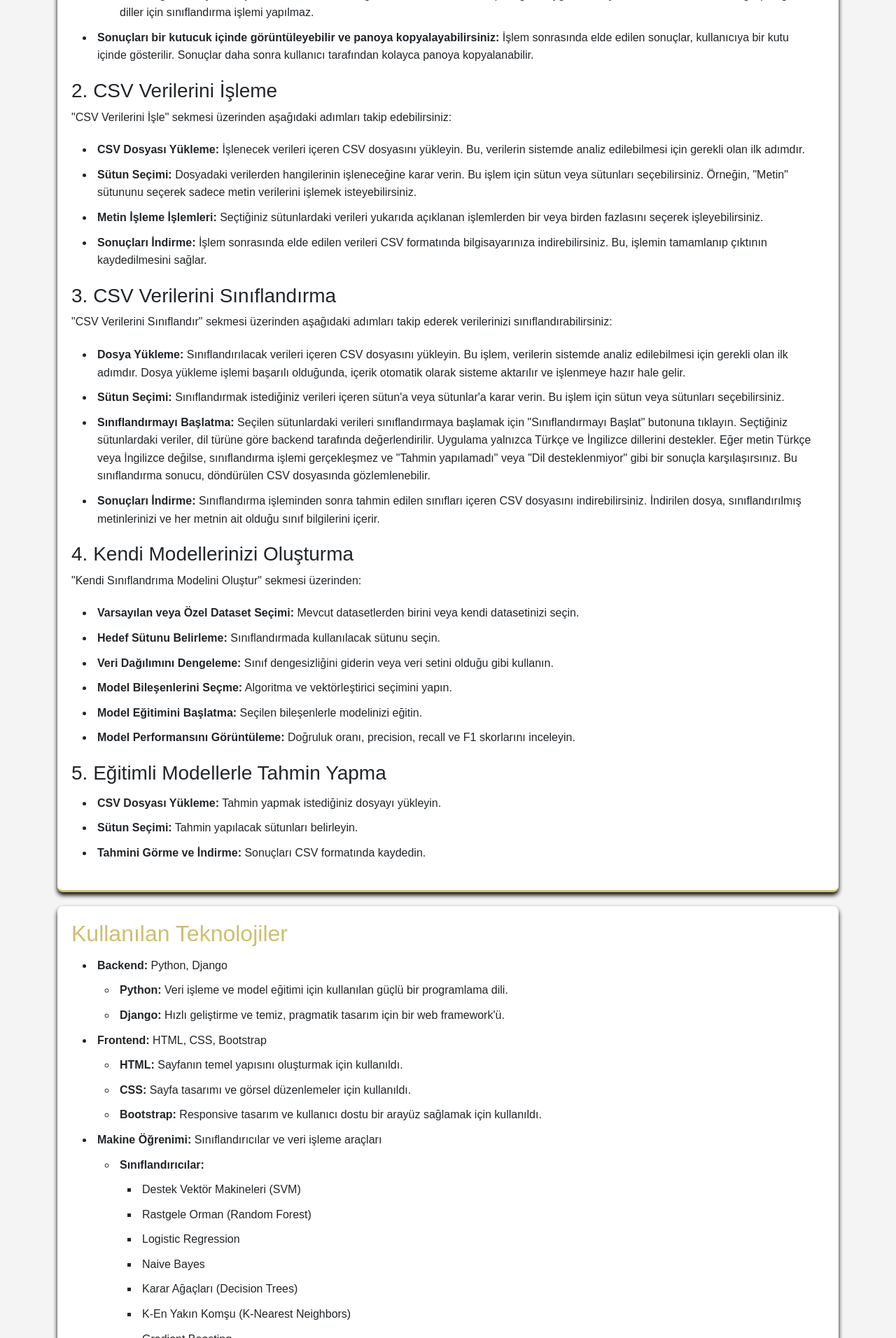
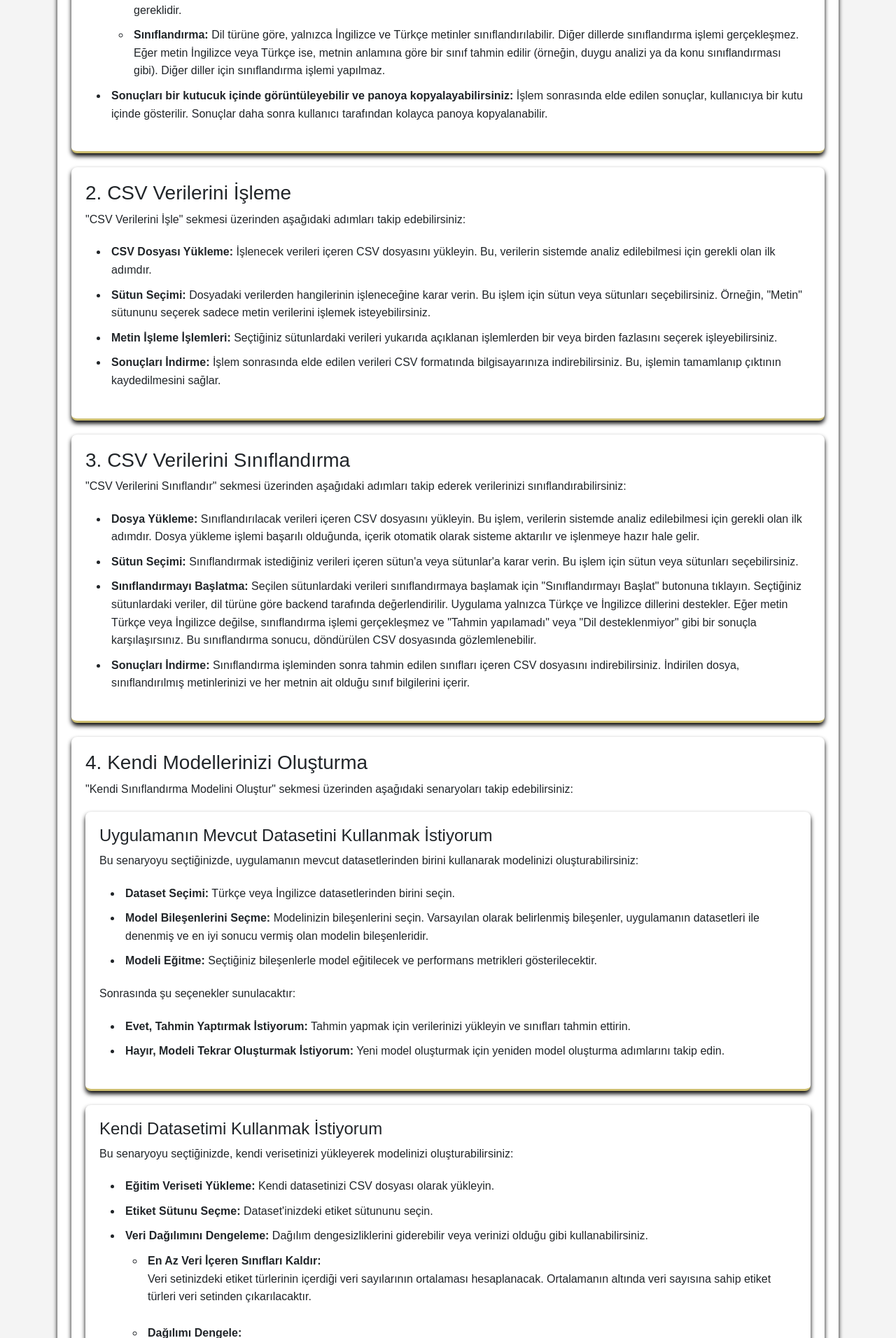
Before and after one commit to HUSEYINTUNGA/TextProcessorAndClassifierProject, a Django app: page /about/ in a window 1280 px wide. Shown: the part 2769-4681 px from the top of the page at 70% size. Run offline with Django 5.2, Linux system fonts and the light colour scheme; some libraries are stand-ins or nearby versions.

Commit message:
AboutMe.html sayfası geliştirildi.

```diff
--- a/TextProcessorAndClassifierApp/templates/AboutMe.html
+++ b/TextProcessorAndClassifierApp/templates/AboutMe.html
@@ -239,7 +239,7 @@
 
 <section>
     <h2>Kullanım Kılavuzu</h2>
-
+    <section>
         <h3>1. Metin İşleme</h3>
         <p>Ana sayfa üzerinden aşağıdaki işlemleri gerçekleştirebilirsiniz:</p>
         <ul>
@@ -256,7 +256,9 @@
             </ul>
             <li><strong>Sonuçları bir kutucuk içinde görüntüleyebilir ve panoya kopyalayabilirsiniz:</strong> İşlem sonrasında elde edilen sonuçlar, kullanıcıya bir kutu içinde gösterilir. Sonuçlar daha sonra kullanıcı tarafından kolayca panoya kopyalanabilir.</li>
         </ul>
+    </section>
 
+    <section>
         <h3>2. CSV Verilerini İşleme</h3>
         <p>"CSV Verilerini İşle" sekmesi üzerinden aşağıdaki adımları takip edebilirsiniz:</p>
         <ul>
@@ -265,7 +267,9 @@
             <li><strong>Metin İşleme İşlemleri:</strong> Seçtiğiniz sütunlardaki verileri yukarıda açıklanan işlemlerden bir veya birden fazlasını seçerek işleyebilirsiniz.</li>
             <li><strong>Sonuçları İndirme:</strong> İşlem sonrasında elde edilen verileri CSV formatında bilgisayarınıza indirebilirsiniz. Bu, işlemin tamamlanıp çıktının kaydedilmesini sağlar.</li>
         </ul>
+    </section>
 
+    <section>
         <h3>3. CSV Verilerini Sınıflandırma</h3>
         <p>"CSV Verilerini Sınıflandır" sekmesi üzerinden aşağıdaki adımları takip ederek verilerinizi sınıflandırabilirsiniz:</p>
         <ul>
@@ -274,24 +278,56 @@
             <li><strong>Sınıflandırmayı Başlatma:</strong> Seçilen sütunlardaki verileri sınıflandırmaya başlamak için "Sınıflandırmayı Başlat" butonuna tıklayın. Seçtiğiniz sütunlardaki veriler, dil türüne göre backend tarafında değerlendirilir. Uygulama yalnızca Türkçe ve İngilizce dillerini destekler. Eğer metin Türkçe veya İngilizce değilse, sınıflandırma işlemi gerçekleşmez ve "Tahmin yapılamadı" veya "Dil desteklenmiyor" gibi bir sonuçla karşılaşırsınız. Bu sınıflandırma sonucu, döndürülen CSV dosyasında gözlemlenebilir.</li>
             <li><strong>Sonuçları İndirme:</strong> Sınıflandırma işleminden sonra tahmin edilen sınıfları içeren CSV dosyasını indirebilirsiniz. İndirilen dosya, sınıflandırılmış metinlerinizi ve her metnin ait olduğu sınıf bilgilerini içerir.</li>
         </ul>
+    </section>
 
+    <section>
         <h3>4. Kendi Modellerinizi Oluşturma</h3>
-    <p>"Kendi Sınıflandrıma Modelini Oluştur" sekmesi üzerinden:</p>
+        <p>"Kendi Sınıflandırma Modelini Oluştur" sekmesi üzerinden aşağıdaki senaryoları takip edebilirsiniz:</p>
+
+        <section>
+            <h4>Uygulamanın Mevcut Datasetini Kullanmak İstiyorum</h4>
+            <p>Bu senaryoyu seçtiğinizde, uygulamanın mevcut datasetlerinden birini kullanarak modelinizi oluşturabilirsiniz:</p>
             <ul>
-        <li><strong>Varsayılan veya Özel Dataset Seçimi:</strong> Mevcut datasetlerden birini veya kendi datasetinizi seçin.</li>
-        <li><strong>Hedef Sütunu Belirleme:</strong> Sınıflandırmada kullanılacak sütunu seçin.</li>
-        <li><strong>Veri Dağılımını Dengeleme:</strong> Sınıf dengesizliğini giderin veya veri setini olduğu gibi kullanın.</li>
-        <li><strong>Model Bileşenlerini Seçme:</strong> Algoritma ve vektörleştirici seçimini yapın.</li>
-        <li><strong>Model Eğitimini Başlatma:</strong> Seçilen bileşenlerle modelinizi eğitin.</li>
-        <li><strong>Model Performansını Görüntüleme:</strong> Doğruluk oranı, precision, recall ve F1 skorlarını inceleyin.</li>
+                <li><strong>Dataset Seçimi:</strong> Türkçe veya İngilizce datasetlerinden birini seçin.</li>
+                <li><strong>Model Bileşenlerini Seçme:</strong> Modelinizin bileşenlerini seçin. Varsayılan olarak belirlenmiş bileşenler, uygulamanın datasetleri ile denenmiş ve en iyi sonucu vermiş olan modelin bileşenleridir.</li>
+                <li><strong>Modeli Eğitme:</strong> Seçtiğiniz bileşenlerle model eğitilecek ve performans metrikleri gösterilecektir.</li>
             </ul>
+            <p>Sonrasında şu seçenekler sunulacaktır:</p>
+            <ul>
+                <li><strong>Evet, Tahmin Yaptırmak İstiyorum:</strong> Tahmin yapmak için verilerinizi yükleyin ve sınıfları tahmin ettirin.</li>
+                <li><strong>Hayır, Modeli Tekrar Oluşturmak İstiyorum:</strong> Yeni model oluşturmak için yeniden model oluşturma adımlarını takip edin.</li>
+            </ul>
+        </section>
 
-    <h3>5. Eğitimli Modellerle Tahmin Yapma</h3>
+
+        <section>
+            <h4>Kendi Datasetimi Kullanmak İstiyorum</h4>
+            <p>Bu senaryoyu seçtiğinizde, kendi verisetinizi yükleyerek modelinizi oluşturabilirsiniz:</p>
             <ul>
-        <li><strong>CSV Dosyası Yükleme:</strong> Tahmin yapmak istediğiniz dosyayı yükleyin.</li>
-        <li><strong>Sütun Seçimi:</strong> Tahmin yapılacak sütunları belirleyin.</li>
-        <li><strong>Tahmini Görme ve İndirme:</strong> Sonuçları CSV formatında kaydedin.</li>
+                <li><strong>Eğitim Veriseti Yükleme:</strong> Kendi datasetinizi CSV dosyası olarak yükleyin.</li>
+                <li><strong>Etiket Sütunu Seçme:</strong> Dataset'inizdeki etiket sütununu seçin.</li>
+                <li><strong>Veri Dağılımını Dengeleme:</strong> Dağılım dengesizliklerini giderebilir veya verinizi olduğu gibi kullanabilirsiniz.</li>
+                <ul>
+                    <li><strong>En Az Veri İçeren Sınıfları Kaldır:</strong>
+                        <p>Veri setinizdeki etiket türlerinin içerdiği veri sayılarının ortalaması hesaplanacak. Ortalamanın altında veri sayısına sahip etiket türleri veri setinden çıkarılacaktır.</p>
+                    </li>
+                    <li><strong>Dağılımı Dengele:</strong>
+                        <p>Tüm etiket türlerinin veri sayısı, en az veri sayısına sahip etiket türünün veri sayısına indirgenecektir. Bu işlem, veri setinizin dağılımını dengelemeye yardımcı olacaktır.</p>
+                    </li>
+                    <li><strong>Olduğu Gibi Kullan:</strong>
+                        <p>Veri setinizdeki mevcut veri dağılımı olduğu gibi kullanılacaktır. Veri setinizdeki dengesizlikler veya farklılıklar korunacaktır.</p>
+                    </li>
                 </ul>
+                <li><strong>Model Bileşenlerini Seçme:</strong> Modelinizin bileşenlerini seçin. Varsayılan olarak belirlenmiş bileşenler, uygulamanın datasetleri ile denenmiş ve en iyi sonucu vermiş olan modelin bileşenleridir.</li>
+                <li><strong>Modeli Eğitme:</strong> Seçtiğiniz bileşenlerle model eğitilecek ve performans metrikleri gösterilecektir.</li>
+            </ul>
+            <p>Sonrasında şu seçenekler sunulacaktır:</p>
+            <ul>
+                <li><strong>Evet, Tahmin Yaptırmak İstiyorum:</strong> Tahmin yapmak için verilerinizi yükleyin ve sınıfları tahmin ettirin.</li>
+                <li><strong>Hayır, Modeli Tekrar Oluşturmak İstiyorum:</strong> Yeni model oluşturmak için yeniden model oluşturma adımlarını takip edin.</li>
+            </ul>
+        </section>
+    </section>
 </section>
 
 <section>
```
Lines whose indentation alone changed are shown as unchanged.
